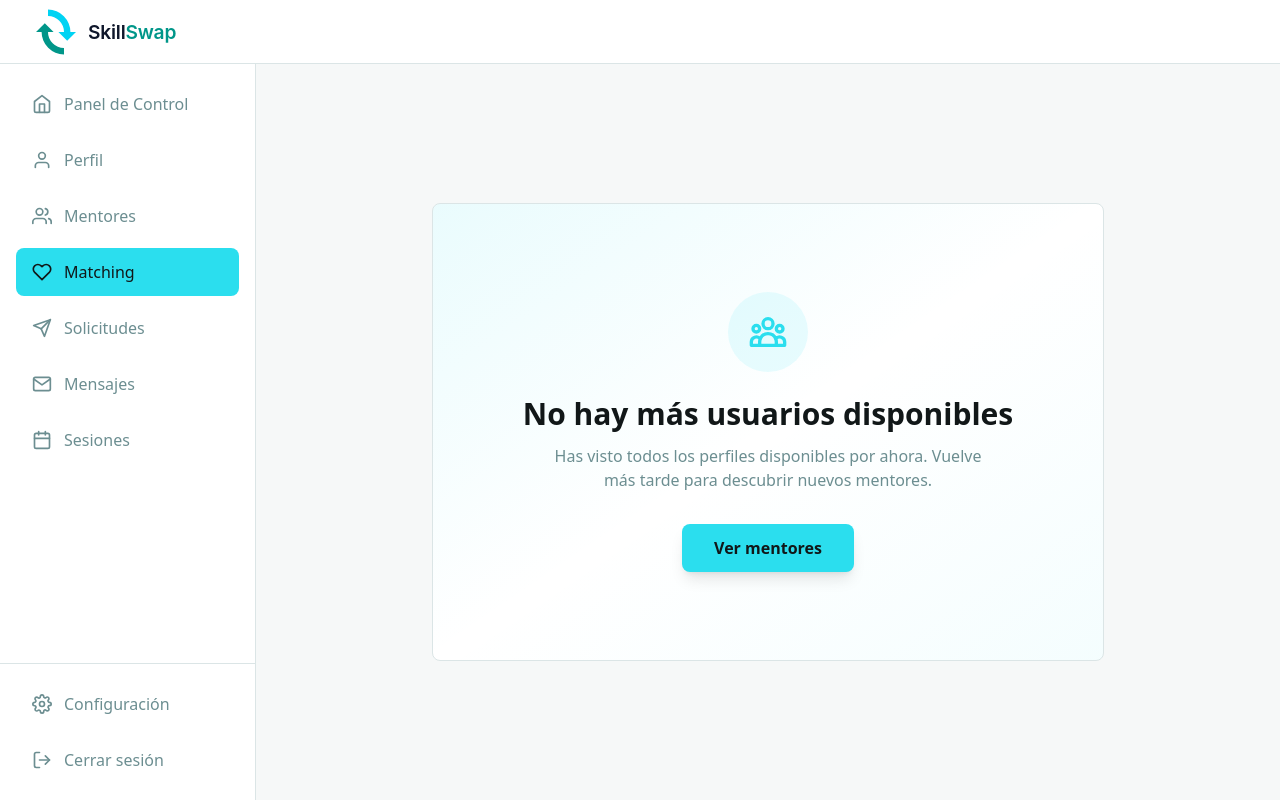
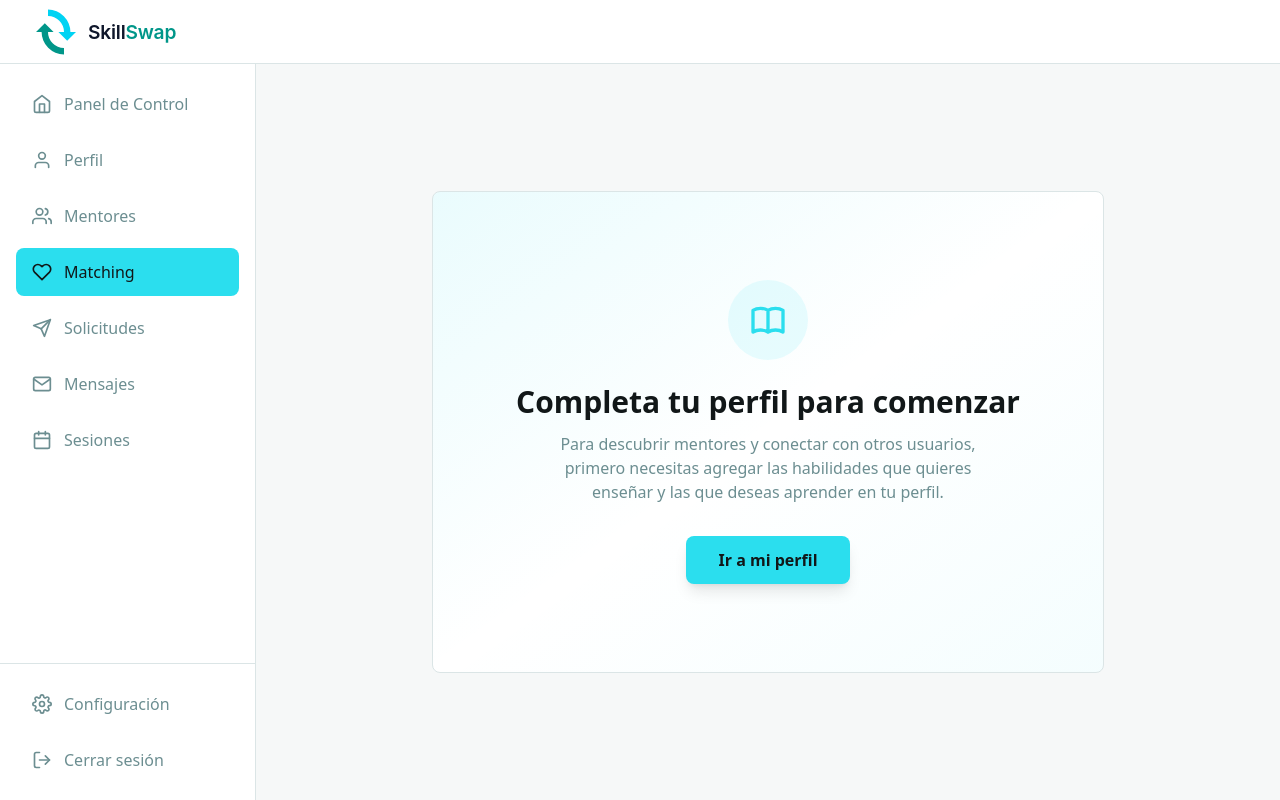
Before and after one commit to juanscr24/skill_swap, a Next.js app: page /matching in a window 1280 px wide. Built offline with nearby package versions, Linux system fonts and the light colour scheme; no server answers.

Commit message:
feat: enhance MatchingView with profile completion checks and localized messages for incomplete profiles

```diff
--- a/src/features/matching/components/MatchingView.tsx
+++ b/src/features/matching/components/MatchingView.tsx
@@ -4,11 +4,13 @@ import { useTranslations } from "next-intl"
 import { MatchCard } from "./MatchCard"
 import { Card, Button, LoadingSpinner } from "@/shared/components"
 import { useMatches } from "../hooks/useMatches"
+import { useProfile } from "@/features/profile/hooks/useProfile"
 import Link from "next/link"
 
 export const MatchingView = () => {
     const t = useTranslations('matching')
     const { matches, isLoading, sendMatchRequest } = useMatches()
+    const { profile, isLoading: isLoadingProfile } = useProfile()
     const [currentIndex, setCurrentIndex] = useState(0)
 
     const currentProfile = matches[currentIndex]
@@ -39,10 +41,69 @@ export const MatchingView = () => {
         }
     }
 
-    if (isLoading) {
+    if (isLoading || isLoadingProfile) {
         return (
             <div className="p-8 max-md:p-6 max-sm:p-4 flex items-center justify-center min-h-[80vh]">
                 <LoadingSpinner />
+            </div>
+        )
+    }
+
+    // Verificar si el usuario tiene skills configuradas
+    const hasTeachingSkills = profile?.skills && profile.skills.length > 0
+    const hasLearningSkills = profile?.wanted_skills && profile.wanted_skills.length > 0
+    const hasIncompleteProfile = !hasTeachingSkills || !hasLearningSkills
+
+    // Mostrar mensaje de perfil incompleto
+    if (hasIncompleteProfile) {
+        return (
+            <div className="h-[calc(100dvh-4rem)] bg-(--bg-1) flex items-center justify-center px-6">
+                <div className="w-full max-w-2xl">
+                    <Card className="relative overflow-hidden">
+                        {/* Decorative gradient background */}
+                        <div className="absolute inset-0 bg-gradient-to-br from-(--button-1)/10 via-transparent to-(--button-1)/5 pointer-events-none"></div>
+
+                        {/* Content */}
+                        <div className="relative text-center py-16 max-md:py-12 max-sm:py-8 px-8 max-sm:px-4">
+                            {/* Icon */}
+                            <div className="mx-auto w-20 h-20 max-sm:w-16 max-sm:h-16 mb-6 max-sm:mb-4 rounded-full bg-(--button-1)/10 flex items-center justify-center">
+                                <svg
+                                    className="w-10 h-10 max-sm:w-8 max-sm:h-8 text-(--button-1)"
+                                    fill="none"
+                                    stroke="currentColor"
+                                    viewBox="0 0 24 24"
+                                >
+                                    <path
+                                        strokeLinecap="round"
+                                        strokeLinejoin="round"
+                                        strokeWidth={2}
+                                        d="M12 6.253v13m0-13C10.832 5.477 9.246 5 7.5 5S4.168 5.477 3 6.253v13C4.168 18.477 5.754 18 7.5 18s3.332.477 4.5 1.253m0-13C13.168 5.477 14.754 5 16.5 5c1.747 0 3.332.477 4.5 1.253v13C19.832 18.477 18.247 18 16.5 18c-1.746 0-3.332.477-4.5 1.253"
+                                    />
+                                </svg>
+                            </div>
+
+                            {/* Title */}
+                            <h2 className="text-3xl max-md:text-2xl max-sm:text-xl font-bold text-(--text-1) mb-3 max-sm:mb-2">
+                                {t('incompleteProfile')}
+                            </h2>
+
+                            {/* Description */}
+                            <p className="text-base max-sm:text-sm text-(--text-2) mb-8 max-sm:mb-6 max-w-md mx-auto">
+                                {t('incompleteProfileDescription')}
+                            </p>
+
+                            {/* Button */}
+                            <Link href="/profile">
+                                <Button
+                                    primary
+                                    className="px-8 py-3 text-base max-sm:text-sm font-semibold shadow-lg hover:shadow-xl transition-all duration-300 hover:scale-105"
+                                >
+                                    {t('goToProfile')}
+                                </Button>
+                            </Link>
+                        </div>
+                    </Card>
+                </div>
             </div>
         )
     }
@@ -53,7 +114,7 @@ export const MatchingView = () => {
                 <div className="w-full max-w-2xl">
                     <Card className="relative overflow-hidden">
                         {/* Decorative gradient background */}
-                        <div className="absolute inset-0 bg-gradient-to-br from-(--button-1)/10 via-transparent to-(--button-1)/5 pointer-events-none"></div>
+                        <div className="absolute inset-0 bg-linear-to-br from-(--button-1)/10 via-transparent to-(--button-1)/5 pointer-events-none"></div>
 
                         {/* Content */}
                         <div className="relative text-center py-16 max-md:py-12 max-sm:py-8 px-8 max-sm:px-4">
--- a/src/i18n/messages/en/pages/matching.json
+++ b/src/i18n/messages/en/pages/matching.json
@@ -19,5 +19,8 @@
     "about": "About Me",
     "rating": "Reviews",
     "swipeInstructions": "Swipe left to pass, right to connect",
-    "unknown": "Not set"
+    "unknown": "Not set",
+    "incompleteProfile": "Complete your profile to get started",
+    "incompleteProfileDescription": "To discover mentors and connect with other users, you first need to add the skills you want to teach and the ones you want to learn in your profile.",
+    "goToProfile": "Go to my profile"
 }
--- a/src/i18n/messages/es/pages/matching.json
+++ b/src/i18n/messages/es/pages/matching.json
@@ -19,5 +19,8 @@
     "about": "Sobre Mí",
     "rating": "Reseñas",
     "swipeInstructions": "Desliza izquierda para pasar, derecha para conectar",
-    "unknown": "No definida"
+    "unknown": "No definida",
+    "incompleteProfile": "Completa tu perfil para comenzar",
+    "incompleteProfileDescription": "Para descubrir mentores y conectar con otros usuarios, primero necesitas agregar las habilidades que quieres enseñar y las que deseas aprender en tu perfil.",
+    "goToProfile": "Ir a mi perfil"
 }
```
